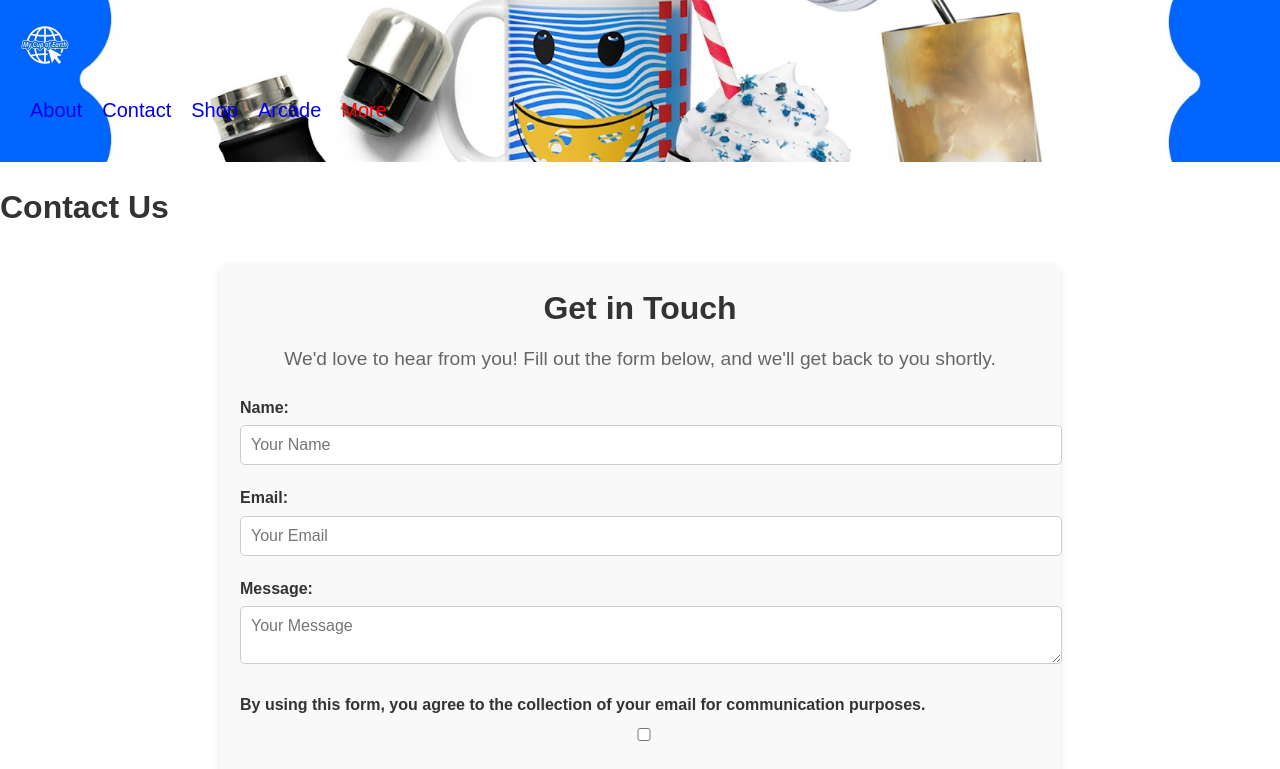
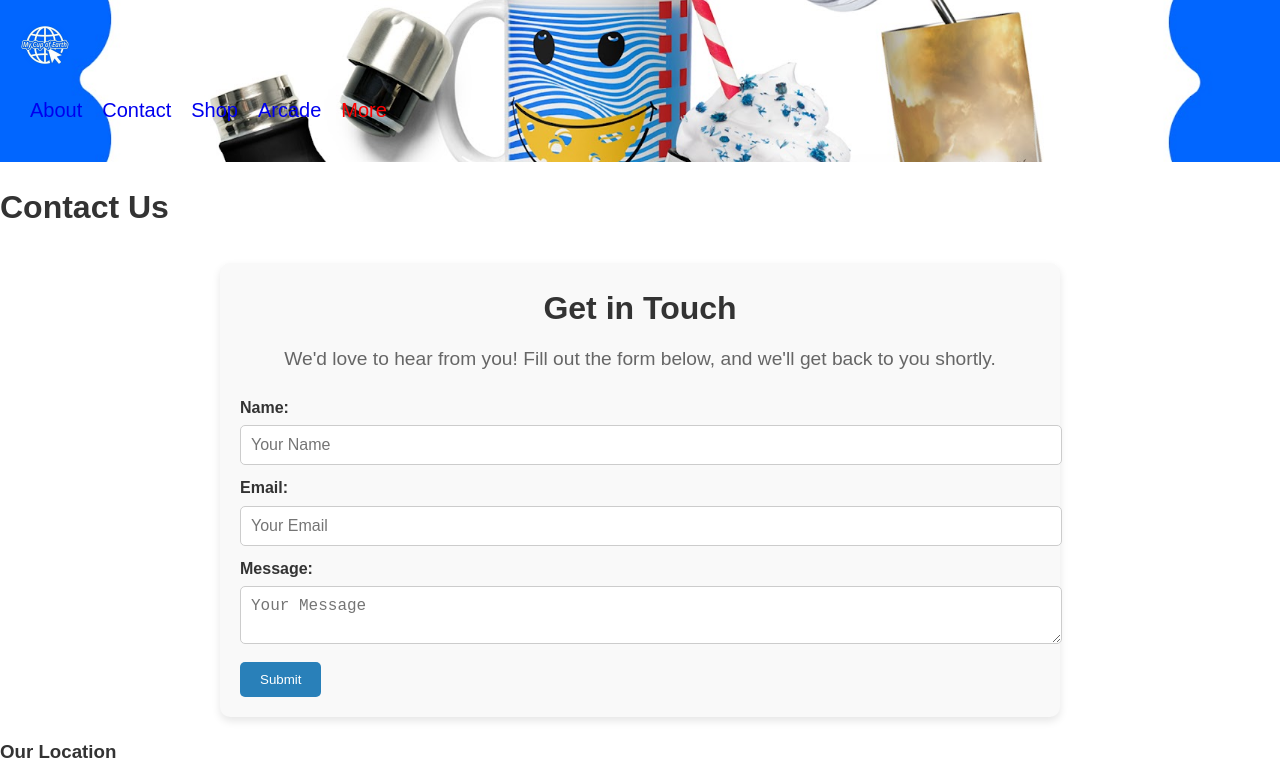
Before and after one commit to m-cochran/Randomerr, a Jekyll site: the page built from contact.md, in a window 1280 px wide. Shown: the top 769 px of the page. Built offline with Jekyll 4.4.1, drawn with Linux system fonts in a browser that asks for light colours; some of the changed lines change nothing that is shown.

Commit message:
Update contact.md

```diff
--- a/contact.md
+++ b/contact.md
@@ -7,12 +7,12 @@
 # Contact Us
 
 <main>
+
   <div class="form-container">
     <h2>Get in Touch</h2>
     <p class="form-description">We'd love to hear from you! Fill out the form below, and we'll get back to you shortly.</p>
 
-    <!-- Custom HTML Form -->
-    <form id="contact-form" action="https://docs.google.com/forms/u/0/d/e/1FAIpQLScjRTlq41Ca-Tizns-XS5b8ZffB26ux1gd63zPCvcY1J-7a9Q/formResponse" method="POST" target="_self">
+    <form id="contact-form" action="https://docs.google.com/forms/u/0/d/e/1FAIpQLScjRTlq41Ca-Tizns-XS5b8ZffB26ux1gd63zPCvcY1J-7a9Q/formResponse" method="POST" target="_self" onsubmit="showSuccessMessage(); return false;">
       <!-- Name Field -->
       <label for="name">Name:</label>
       <input type="text" id="name" name="entry.2005620554" placeholder="Your Name" required>
@@ -25,20 +25,32 @@
       <label for="message">Message:</label>
       <textarea id="message" name="entry.839337160" placeholder="Your Message" required></textarea>
 
-      <!-- Email Collection Agreement -->
-      <div class="email-collection">
-        <label for="agree">By using this form, you agree to the collection of your email for communication purposes.</label>
-        <input type="checkbox" id="agree" name="agree" required>
-      </div>
-
       <!-- Submit Button -->
-      <button type="submit" id="submit-button">Submit</button>
+      <button type="submit">Submit</button>
     </form>
 
-    <!-- Success Message -->
-    <div id="success-message" style="display:none;">
-      <h3>Thank You!</h3>
-      <p>Your message has been received. We'll get back to you as soon as possible. In the meantime, feel free to explore more on our website or follow us on social media!</p>
+    <div id="success-message" style="display: none; text-align: center;">
+      <h3>Thanks for submitting your contact info!</h3>
+      <p style="font-size: 14px; color: #666; margin-bottom: 10px;">
+        Follow us on social media:
+      </p>
+      <div style="margin-top: 10px;">
+        <a href="https://www.facebook.com/profile.php?id=100074631399155" style="margin-right: 10px; text-decoration: none;" target="_blank" rel="noopener noreferrer">
+          <img src="https://upload.wikimedia.org/wikipedia/commons/5/51/Facebook_f_logo_%282019%29.svg" alt="Facebook Logo" style="width: 24px; height: 24px; border: none;">
+        </a>
+        <a href="https://x.com/MyCupOfEarth" style="margin-right: 10px; text-decoration: none;" target="_blank" rel="noopener noreferrer">
+          <img src="https://upload.wikimedia.org/wikipedia/commons/2/2d/Twitter_X.png" alt="Twitter Logo" style="width: 24px; height: 24px; border: none;">
+        </a>
+        <a href="https://www.instagram.com/mycupofearth/" style="margin-right: 10px; text-decoration: none;" target="_blank" rel="noopener noreferrer">
+          <img src="https://upload.wikimedia.org/wikipedia/commons/a/a5/Instagram_icon.png" alt="Instagram Logo" style="width: 24px; height: 24px; border: none;">
+        </a>
+        <a href="https://www.tiktok.com/@mycupofearth" style="margin-right: 10px; text-decoration: none;" target="_blank" rel="noopener noreferrer">
+          <img src="https://upload.wikimedia.org/wikipedia/commons/thumb/3/34/Ionicons_logo-tiktok.svg/512px-Ionicons_logo-tiktok.svg.png?20230423144016" alt="TikTok Logo" style="width: 24px; height: 24px; border: none;">
+        </a>
+        <a href="https://www.youtube.com/@MYCUPOFEARTH" style="margin-right: 10px; text-decoration: none;" target="_blank" rel="noopener noreferrer">
+          <img src="https://upload.wikimedia.org/wikipedia/commons/thumb/4/4f/YouTube_social_white_squircle.svg/512px-YouTube_social_white_squircle.svg.png?20200112151940" alt="YouTube Logo" style="width: 24px; height: 24px; border: none;">
+        </a>
+      </div>
     </div>
   </div>
 
@@ -79,24 +91,7 @@
       margin-bottom: 20px;
     }
 
-    /* Success message */
-    #success-message {
-      text-align: center;
-      color: #06f;
-      font-size: 1.2rem;
-      margin-top: 20px;
-    }
-
-    /* Email collection agreement */
-    .email-collection {
-      margin-bottom: 20px;
-    }
-
-    .email-collection input[type="checkbox"] {
-      margin-right: 10px;
-    }
-
-    /* Google Map */
+    /* Styling for the map */
     .google-map-container {
       margin-top: 20px;
     }
@@ -106,37 +101,6 @@
       height: 400px;
       border: none;
       border-radius: 10px;
-    }
-
-    /* Input Fields */
-    label {
-      display: block;
-      margin-bottom: 5px;
-      font-weight: bold;
-    }
-
-    input[type="text"], input[type="email"], textarea {
-      width: 100%;
-      padding: 10px;
-      margin-bottom: 20px;
-      border: 1px solid #ccc;
-      border-radius: 5px;
-      font-size: 1rem;
-      font-family: 'Arial', sans-serif;
-    }
-
-    button {
-      padding: 10px 20px;
-      background-color: #06f;
-      color: white;
-      border: none;
-      border-radius: 5px;
-      font-size: 1rem;
-      cursor: pointer;
-    }
-
-    button:hover {
-      background-color: #07f;
     }
 
     /* Responsive adjustments */
@@ -152,40 +116,14 @@
       .form-description {
         font-size: 1rem;
       }
-
-      .google-map {
-        height: 300px;
-      }
     }
   </style>
 
   <script>
-    document.getElementById('contact-form').addEventListener('submit', function(e) {
-      e.preventDefault();  // Prevent default form submission
-
-      // Check if the agreement checkbox is checked
-      const agreementCheckbox = document.getElementById('agree');
-      if (!agreementCheckbox.checked) {
-        alert("Please agree to the email collection terms.");
-        return;
-      }
-
-      // Prepare form data for submission
-      const form = e.target;
-      const formData = new FormData(form);
-
-      // Submit form data to Google Forms
-      fetch(form.action, {
-        method: 'POST',
-        body: formData,
-        mode: 'no-cors'  // Avoid CORS issues
-      }).then(() => {
-        // Hide the form and show the success message
-        form.style.display = 'none';
-        document.getElementById('success-message').style.display = 'block';
-      }).catch((error) => {
-        console.error('Error!', error.message);
-      });
-    });
+    // Show success message after form submission
+    function showSuccessMessage() {
+      document.getElementById('contact-form').style.display = 'none';
+      document.getElementById('success-message').style.display = 'block';
+    }
   </script>
 </main>
```
